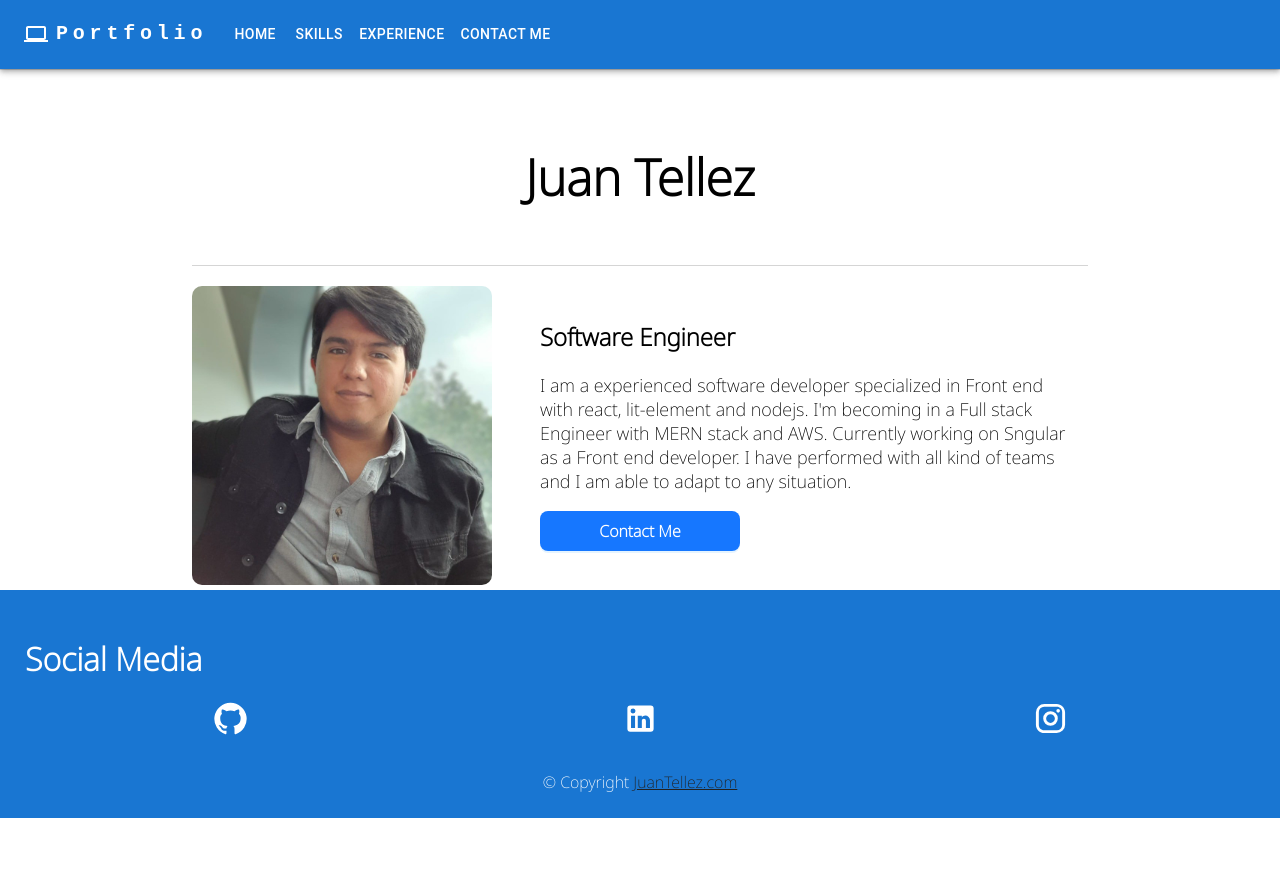
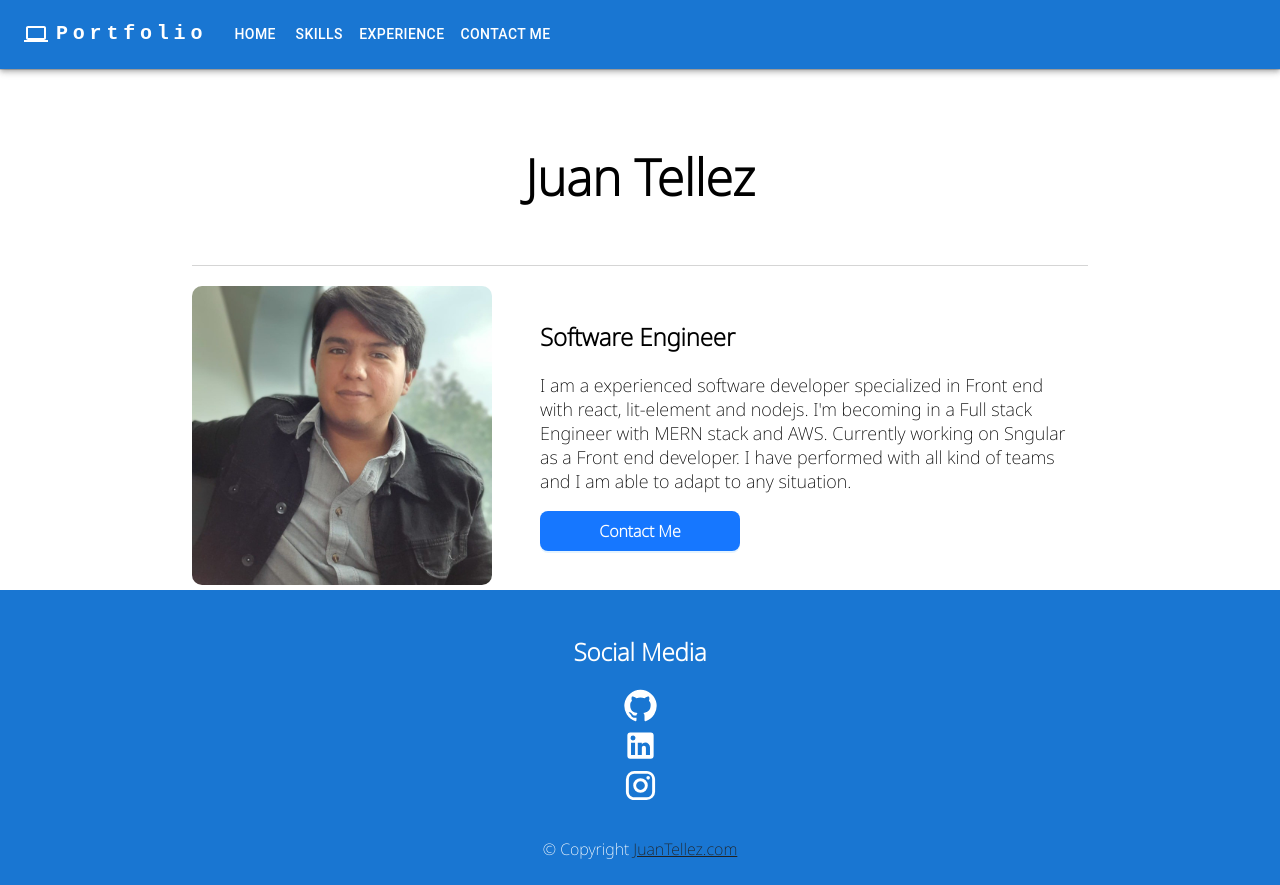
Before and after one commit to juanM20/Portafolio, a React (Create React App) app: page / in a window 1280 px wide. Before the commit the page ends 818 px from the top, so only its background shows below. Built offline with nearby package versions, Linux system fonts and the light colour scheme.

Commit message:
add properties for footer links

```diff
--- a/src/components/Footer/Footer.js
+++ b/src/components/Footer/Footer.js
@@ -2,16 +2,23 @@ import '../../styles/Footer.css';
 import GitHubIcon from '@mui/icons-material/GitHub';
 import LinkedInIcon from '@mui/icons-material/LinkedIn';
 import InstagramIcon from '@mui/icons-material/Instagram';
+import { CONTACT_LINKS } from '../../utils/properties';
+
+
+const github_link = CONTACT_LINKS['github-link'];
+const linkedin_link = CONTACT_LINKS['linkedin-link'];
+const insta_link = CONTACT_LINKS['instagram-link'];
+
 
 const Footer = () => {
     return (
         <div className="footer">
-            <h1>Social Media</h1>
+            <h2 className='header-footer'>Social Media</h2>
 
             <div className='icons-section'>
-                <a href="https://github.com" target='_blank' rel="noreferrer"><GitHubIcon fontSize='large'>  </GitHubIcon> </a>
-                <a href="https://linkedin.com/feed/" target='_blank' rel="noreferrer"> <LinkedInIcon fontSize='large'> </LinkedInIcon> </a>
-                <a href="https://instagram.com" target='_blank' rel="noreferrer"> <InstagramIcon fontSize='large' >    </InstagramIcon> </a>
+                <a href={github_link} target='_blank' rel="noreferrer"><GitHubIcon fontSize='large'>  </GitHubIcon> </a>
+                <a href={linkedin_link} target='_blank' rel="noreferrer"> <LinkedInIcon fontSize='large'> </LinkedInIcon> </a>
+                <a href={insta_link} target='_blank' rel="noreferrer"> <InstagramIcon fontSize='large' >    </InstagramIcon> </a>
             </div>
             <div className='copyright-section'>
                 © {new Date().getFullYear} Copyright {' '}
--- a/src/styles/Footer.css
+++ b/src/styles/Footer.css
@@ -4,7 +4,6 @@
 * {
   font-family: 'Noto Sans';
 }
-
 
 .footer {
     background-color: var(--main-bg-color);
@@ -13,6 +12,10 @@
     display: flex;
     flex-direction: column;
     justify-content: center;
+}
+
+.header-footer {
+    align-self: center;
 }
 
 .icons-section {
@@ -31,3 +34,12 @@
 .copyright-section a {
     color: #222222;
 }
+
+
+@media screen and (min-width: 1200px) {
+
+    .icons-section {
+        flex-direction: column;
+        align-items: center;
+    }
+}
--- /dev/null
+++ b/src/utils/properties.js
@@ -0,0 +1,7 @@
+
+
+export const CONTACT_LINKS = {
+    'github-link': 'https://github.com/juanM20',
+    'linkedin-link': 'https://www.linkedin.com/feed/',
+    'instagram-link': 'https://www.instagram.com/john_honor20/'
+}
```
